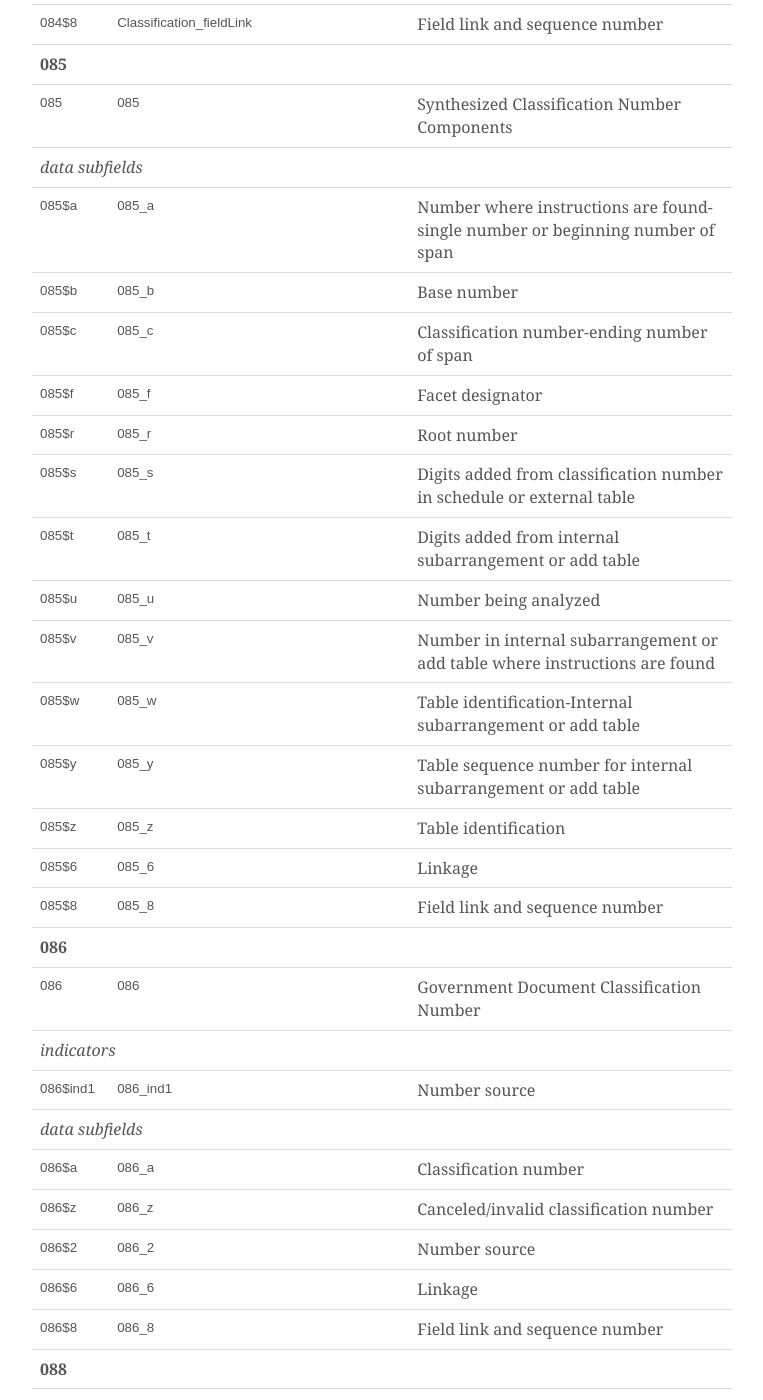
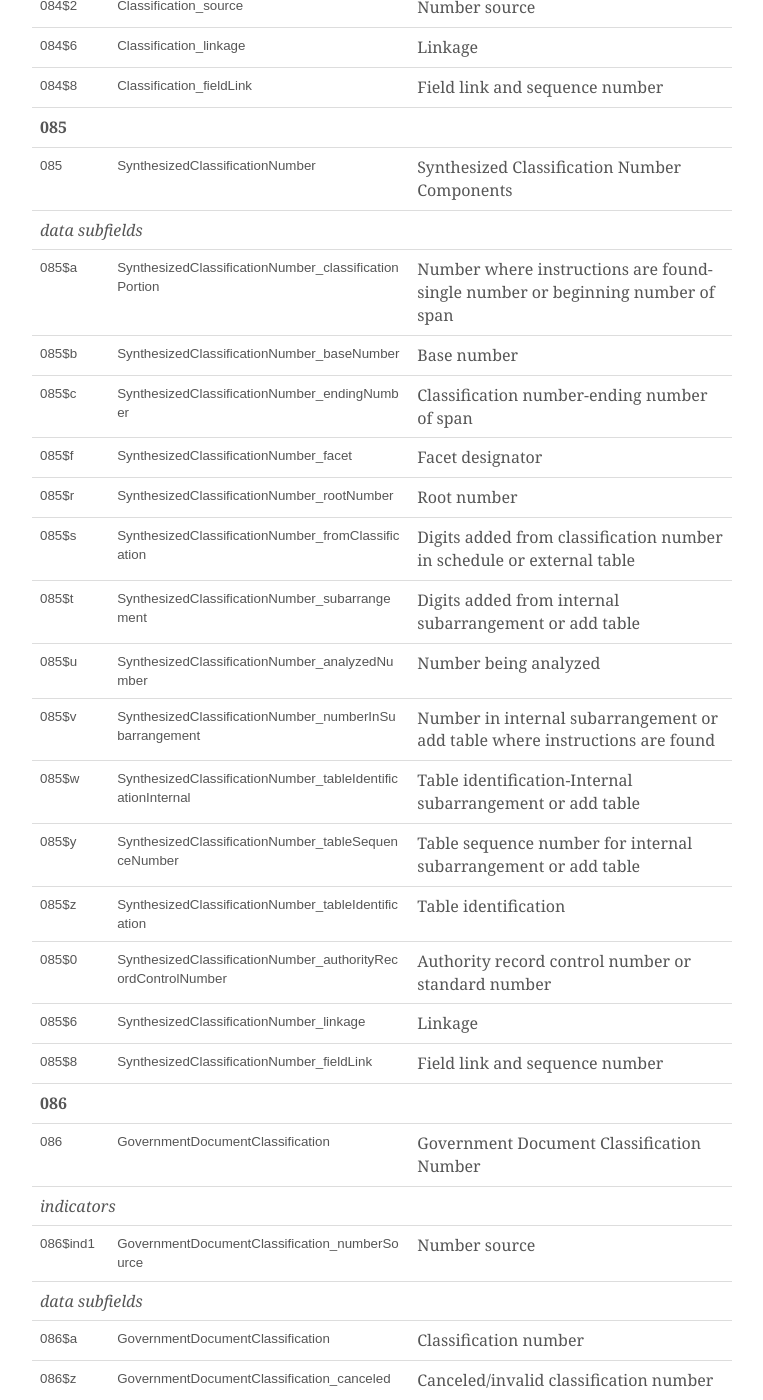
Before and after one commit to pkiraly/pkiraly.github.io, a Jekyll site: the page built from _posts/2017-09-24-mapping.md, in a window 1280 px wide and 1400 px high, scrolled down 21196 px. Shown: the whole window, without its empty margins (258-1021 px from the left). Built offline with Jekyll 4.4.1, drawn with Linux system fonts in a browser that asks for light colours; nearby versions of some CDN libraries; some web fonts are replaced; comment, search, counter and statistics services are not loaded; some of the changed text lies outside the part shown.

Commit message:
Update 2017-09-24-mapping.md

```diff
--- a/_posts/2017-09-24-mapping.md
+++ b/_posts/2017-09-24-mapping.md
@@ -62,10 +62,10 @@ It is a quite long work and I haven't finished yet. I've created a frequency sta
 <tr><td class="marc">017$b</td><td class="mq">CopyrightNumber_source</td><td>Assigning agency</td></tr>
 <tr><td class="marc">017$d</td><td class="mq">CopyrightNumber_date</td><td>Date</td></tr>
 <tr><td class="marc">017$i</td><td class="mq">CopyrightNumber_note</td><td>Display text</td></tr>
-<tr><td class="marc">017$z</td><td class="mq">CopyrightNumber_z</td><td>Canceled/invalid copyright or legal deposit number</td></tr>
-<tr><td class="marc">017$2</td><td class="mq">CopyrightNumber_2</td><td>Source</td></tr>
-<tr><td class="marc">017$6</td><td class="mq">CopyrightNumber_6</td><td>Linkage</td></tr>
-<tr><td class="marc">017$8</td><td class="mq">CopyrightNumber_8</td><td>Field link and sequence number</td></tr>
+<tr><td class="marc">017$z</td><td class="mq">CopyrightNumber_canceled</td><td>Canceled/invalid copyright or legal deposit number</td></tr>
+<tr><td class="marc">017$2</td><td class="mq">CopyrightNumber_source</td><td>Source</td></tr>
+<tr><td class="marc">017$6</td><td class="mq">CopyrightNumber_linkage</td><td>Linkage</td></tr>
+<tr><td class="marc">017$8</td><td class="mq">CopyrightNumber_fieldLink</td><td>Field link and sequence number</td></tr>
 <tr><td colspan="3"><strong>018</strong></td></tr>
 <tr><td class="marc">018</td><td class="mq">018</td><td>Copyright Article-Fee Code</td></tr>
 <tr><td colspan="3"><em>data subfields</em></td></tr>
@@ -363,8 +363,8 @@ It is a quite long work and I haven't finished yet. I've created a frequency sta
 <tr><td colspan="3"><strong>050</strong></td></tr>
 <tr><td class="marc">050</td><td class="mq">ClassificationLcc</td><td>Library of Congress Call Number</td></tr>
 <tr><td colspan="3"><em>indicators</em></td></tr>
-<tr><td class="marc">050$ind1</td><td class="mq">ClassificationLcc_ind1</td><td>Existence in LC collection</td></tr>
-<tr><td class="marc">050$ind2</td><td class="mq">ClassificationLcc_ind2</td><td>Source of call number</td></tr>
+<tr><td class="marc">050$ind1</td><td class="mq">ClassificationLcc_existenceInLC</td><td>Existence in LC collection</td></tr>
+<tr><td class="marc">050$ind2</td><td class="mq">ClassificationLcc_source</td><td>Source of call number</td></tr>
 <tr><td colspan="3"><em>data subfields</em></td></tr>
 <tr><td class="marc">050$a</td><td class="mq">ClassificationLcc</td><td>Classification number</td></tr>
 <tr><td class="marc">050$b</td><td class="mq">ClassificationLcc_itemPortion</td><td>Item number</td></tr>
@@ -372,23 +372,23 @@ It is a quite long work and I haven't finished yet. I've created a frequency sta
 <tr><td class="marc">050$6</td><td class="mq">ClassificationLcc_linkage</td><td>Linkage</td></tr>
 <tr><td class="marc">050$8</td><td class="mq">ClassificationLcc_fieldLink</td><td>Field link and sequence number</td></tr>
 <tr><td colspan="3"><strong>051</strong></td></tr>
-<tr><td class="marc">051</td><td class="mq">051</td><td>Library of Congress Copy, Issue, Offprint Statement</td></tr>
-<tr><td colspan="3"><em>data subfields</em></td></tr>
-<tr><td class="marc">051$a</td><td class="mq">051_a</td><td>Classification number</td></tr>
-<tr><td class="marc">051$b</td><td class="mq">051_b</td><td>Item number</td></tr>
-<tr><td class="marc">051$c</td><td class="mq">051_c</td><td>Copy information</td></tr>
-<tr><td class="marc">051$8</td><td class="mq">051_8</td><td>Field link and sequence number</td></tr>
+<tr><td class="marc">051</td><td class="mq">ShelfMarkLcc</td><td>Library of Congress Copy, Issue, Offprint Statement</td></tr>
+<tr><td colspan="3"><em>data subfields</em></td></tr>
+<tr><td class="marc">051$a</td><td class="mq">ShelfMarkLcc</td><td>Classification number</td></tr>
+<tr><td class="marc">051$b</td><td class="mq">ShelfMarkLcc_itemNumber</td><td>Item number</td></tr>
+<tr><td class="marc">051$c</td><td class="mq">ShelfMarkLcc_copy</td><td>Copy information</td></tr>
+<tr><td class="marc">051$8</td><td class="mq">ShelfMarkLcc_fieldLink</td><td>Field link and sequence number</td></tr>
 <tr><td colspan="3"><strong>052</strong></td></tr>
-<tr><td class="marc">052</td><td class="mq">052</td><td>Geographic Classification</td></tr>
-<tr><td colspan="3"><em>indicators</em></td></tr>
-<tr><td class="marc">052$ind1</td><td class="mq">052_ind1</td><td>Code source</td></tr>
-<tr><td colspan="3"><em>data subfields</em></td></tr>
-<tr><td class="marc">052$a</td><td class="mq">052_a</td><td>Geographic classification area code</td></tr>
-<tr><td class="marc">052$b</td><td class="mq">052_b</td><td>Geographic classification subarea code</td></tr>
-<tr><td class="marc">052$d</td><td class="mq">052_d</td><td>Populated place name</td></tr>
-<tr><td class="marc">052$2</td><td class="mq">052_2</td><td>Code source</td></tr>
-<tr><td class="marc">052$6</td><td class="mq">052_6</td><td>Linkage</td></tr>
-<tr><td class="marc">052$8</td><td class="mq">052_8</td><td>Field link and sequence number</td></tr>
+<tr><td class="marc">052</td><td class="mq">GeographicClassification</td><td>Geographic Classification</td></tr>
+<tr><td colspan="3"><em>indicators</em></td></tr>
+<tr><td class="marc">052$ind1</td><td class="mq">GeographicClassification_codeSource</td><td>Code source</td></tr>
+<tr><td colspan="3"><em>data subfields</em></td></tr>
+<tr><td class="marc">052$a</td><td class="mq">GeographicClassification</td><td>Geographic classification area code</td></tr>
+<tr><td class="marc">052$b</td><td class="mq">GeographicClassification_subarea</td><td>Geographic classification subarea code</td></tr>
+<tr><td class="marc">052$d</td><td class="mq">GeographicClassificationlabel</td><td>Populated place name</td></tr>
+<tr><td class="marc">052$2</td><td class="mq">GeographicClassification_source</td><td>Code source</td></tr>
+<tr><td class="marc">052$6</td><td class="mq">GeographicClassification_linkage</td><td>Linkage</td></tr>
+<tr><td class="marc">052$8</td><td class="mq">GeographicClassification_fieldLink</td><td>Field link and sequence number</td></tr>
 <tr><td colspan="3"><strong>055</strong></td></tr>
 <tr><td class="marc">055</td><td class="mq">ClassificationLcc</td><td>Classification Numbers Assigned in Canada</td></tr>
 <tr><td colspan="3"><em>indicators</em></td></tr>
@@ -412,12 +412,12 @@ It is a quite long work and I haven't finished yet. I've created a frequency sta
 <tr><td class="marc">060$0</td><td class="mq">ClassificationNlm_authorityRecordControlNumber</td><td>Authority record control number or standard number</td></tr>
 <tr><td class="marc">060$8</td><td class="mq">ClassificationNlm_fieldLink</td><td>Field link and sequence number</td></tr>
 <tr><td colspan="3"><strong>061</strong></td></tr>
-<tr><td class="marc">061</td><td class="mq">061</td><td>National Library of Medicine Copy Statement</td></tr>
-<tr><td colspan="3"><em>data subfields</em></td></tr>
-<tr><td class="marc">061$a</td><td class="mq">061_a</td><td>Classification number</td></tr>
-<tr><td class="marc">061$b</td><td class="mq">061_b</td><td>Item number</td></tr>
-<tr><td class="marc">061$c</td><td class="mq">061_c</td><td>Copy information</td></tr>
-<tr><td class="marc">061$8</td><td class="mq">061_8</td><td>Field link and sequence number</td></tr>
+<tr><td class="marc">061</td><td class="mq">NlmCopy</td><td>National Library of Medicine Copy Statement</td></tr>
+<tr><td colspan="3"><em>data subfields</em></td></tr>
+<tr><td class="marc">061$a</td><td class="mq">NlmCopy_classification</td><td>Classification number</td></tr>
+<tr><td class="marc">061$b</td><td class="mq">NlmCopy_item</td><td>Item number</td></tr>
+<tr><td class="marc">061$c</td><td class="mq">NlmCopy_copy</td><td>Copy information</td></tr>
+<tr><td class="marc">061$8</td><td class="mq">NlmCopy_fieldLink</td><td>Field link and sequence number</td></tr>
 <tr><td colspan="3"><strong>066</strong></td></tr>
 <tr><td class="marc">066</td><td class="mq">CharacterSets</td><td>Character Sets Present</td></tr>
 <tr><td colspan="3"><em>data subfields</em></td></tr>
@@ -425,20 +425,21 @@ It is a quite long work and I haven't finished yet. I've created a frequency sta
 <tr><td class="marc">066$b</td><td class="mq">CharacterSets_g1</td><td>Primary G1 character set</td></tr>
 <tr><td class="marc">066$c</td><td class="mq">CharacterSets_alternate</td><td>Alternate G0 or G1 character set</td></tr>
 <tr><td colspan="3"><strong>070</strong></td></tr>
-<tr><td class="marc">070</td><td class="mq">070</td><td>National Agricultural Library Call Number</td></tr>
-<tr><td colspan="3"><em>indicators</em></td></tr>
-<tr><td class="marc">070$ind1</td><td class="mq">070_ind1</td><td>Existence in NAL collection</td></tr>
-<tr><td colspan="3"><em>data subfields</em></td></tr>
-<tr><td class="marc">070$a</td><td class="mq">070_a</td><td>Classification number</td></tr>
-<tr><td class="marc">070$b</td><td class="mq">070_b</td><td>Item number</td></tr>
-<tr><td class="marc">070$8</td><td class="mq">070_8</td><td>Field link and sequence number</td></tr>
+<tr><td class="marc">070</td><td class="mq">NalCallNumber</td><td>National Agricultural Library Call Number</td></tr>
+<tr><td colspan="3"><em>indicators</em></td></tr>
+<tr><td class="marc">070$ind1</td><td class="mq">NalCallNumber_ind1</td><td>Existence in NAL collection</td></tr>
+<tr><td colspan="3"><em>data subfields</em></td></tr>
+<tr><td class="marc">070$a</td><td class="mq">NalCallNumber_classification</td><td>Classification number</td></tr>
+<tr><td class="marc">070$b</td><td class="mq">NalCallNumber_item</td><td>Item number</td></tr>
+<tr><td class="marc">070$0</td><td class="mq">NalCallNumber_authorityRecordControlNumber</td><td>Authority record control number or standard number</td></tr>
+<tr><td class="marc">070$8</td><td class="mq">NalCallNumber_fieldLink</td><td>Field link and sequence number</td></tr>
 <tr><td colspan="3"><strong>071</strong></td></tr>
-<tr><td class="marc">071</td><td class="mq">071</td><td>National Agricultural Library Copy Statement</td></tr>
-<tr><td colspan="3"><em>data subfields</em></td></tr>
-<tr><td class="marc">071$a</td><td class="mq">071_a</td><td>Classification number</td></tr>
-<tr><td class="marc">071$b</td><td class="mq">071_b</td><td>Item number</td></tr>
-<tr><td class="marc">071$c</td><td class="mq">071_c</td><td>Copy information</td></tr>
-<tr><td class="marc">071$8</td><td class="mq">071_8</td><td>Field link and sequence number</td></tr>
+<tr><td class="marc">071</td><td class="mq">NalCopy</td><td>National Agricultural Library Copy Statement</td></tr>
+<tr><td colspan="3"><em>data subfields</em></td></tr>
+<tr><td class="marc">071$a</td><td class="mq">NalCopy_classification</td><td>Classification number</td></tr>
+<tr><td class="marc">071$b</td><td class="mq">NalCopy_item</td><td>Item number</td></tr>
+<tr><td class="marc">071$c</td><td class="mq">NalCopy_copy</td><td>Copy information</td></tr>
+<tr><td class="marc">071$8</td><td class="mq">NalCopy_fieldLink</td><td>Field link and sequence number</td></tr>
 <tr><td colspan="3"><strong>072</strong></td></tr>
 <tr><td class="marc">072</td><td class="mq">SubjectCategoryCode</td><td>Subject Category Code</td></tr>
 <tr><td colspan="3"><em>indicators</em></td></tr>
@@ -450,27 +451,27 @@ It is a quite long work and I haven't finished yet. I've created a frequency sta
 <tr><td class="marc">072$6</td><td class="mq">SubjectCategoryCode_linkage</td><td>Linkage</td></tr>
 <tr><td class="marc">072$8</td><td class="mq">SubjectCategoryCode_fieldLink</td><td>Field link and sequence number</td></tr>
 <tr><td colspan="3"><strong>074</strong></td></tr>
-<tr><td class="marc">074</td><td class="mq">074</td><td>GPO Item Number</td></tr>
-<tr><td colspan="3"><em>data subfields</em></td></tr>
-<tr><td class="marc">074$a</td><td class="mq">074_a</td><td>GPO item number</td></tr>
-<tr><td class="marc">074$z</td><td class="mq">074_z</td><td>Canceled/invalid GPO item number</td></tr>
-<tr><td class="marc">074$8</td><td class="mq">074_8</td><td>Field link and sequence number</td></tr>
+<tr><td class="marc">074</td><td class="mq">GPOItemNumber</td><td>GPO Item Number</td></tr>
+<tr><td colspan="3"><em>data subfields</em></td></tr>
+<tr><td class="marc">074$a</td><td class="mq">GPOItemNumber</td><td>GPO item number</td></tr>
+<tr><td class="marc">074$z</td><td class="mq">GPOItemNumber_canceled</td><td>Canceled/invalid GPO item number</td></tr>
+<tr><td class="marc">074$8</td><td class="mq">GPOItemNumber_fieldLink</td><td>Field link and sequence number</td></tr>
 <tr><td colspan="3"><strong>080</strong></td></tr>
-<tr><td class="marc">080</td><td class="mq">080</td><td>Universal Decimal Classification Number</td></tr>
-<tr><td colspan="3"><em>indicators</em></td></tr>
-<tr><td class="marc">080$ind1</td><td class="mq">080_ind1</td><td>Type of edition</td></tr>
-<tr><td colspan="3"><em>data subfields</em></td></tr>
-<tr><td class="marc">080$a</td><td class="mq">080_a</td><td>Universal Decimal Classification number</td></tr>
-<tr><td class="marc">080$b</td><td class="mq">080_b</td><td>Item number</td></tr>
-<tr><td class="marc">080$x</td><td class="mq">080_x</td><td>Common auxiliary subdivision</td></tr>
-<tr><td class="marc">080$2</td><td class="mq">080_2</td><td>Edition identifier</td></tr>
-<tr><td class="marc">080$6</td><td class="mq">080_6</td><td>Linkage</td></tr>
-<tr><td class="marc">080$8</td><td class="mq">080_8</td><td>Field link and sequence number</td></tr>
+<tr><td class="marc">080</td><td class="mq">Udc</td><td>Universal Decimal Classification Number</td></tr>
+<tr><td colspan="3"><em>indicators</em></td></tr>
+<tr><td class="marc">080$ind1</td><td class="mq">Udc_type</td><td>Type of edition</td></tr>
+<tr><td colspan="3"><em>data subfields</em></td></tr>
+<tr><td class="marc">080$a</td><td class="mq">Udc</td><td>Universal Decimal Classification number</td></tr>
+<tr><td class="marc">080$b</td><td class="mq">Udc_number</td><td>Item number</td></tr>
+<tr><td class="marc">080$x</td><td class="mq">Udc_commonAuxiliarySubdivision</td><td>Common auxiliary subdivision</td></tr>
+<tr><td class="marc">080$2</td><td class="mq">Udc_edition</td><td>Edition identifier</td></tr>
+<tr><td class="marc">080$6</td><td class="mq">Udc_linkage</td><td>Linkage</td></tr>
+<tr><td class="marc">080$8</td><td class="mq">Udc_fieldLink</td><td>Field link and sequence number</td></tr>
 <tr><td colspan="3"><strong>082</strong></td></tr>
 <tr><td class="marc">082</td><td class="mq">ClassificationDdc</td><td>Dewey Decimal Classification Number</td></tr>
 <tr><td colspan="3"><em>indicators</em></td></tr>
-<tr><td class="marc">082$ind1</td><td class="mq">ClassificationDdc_ind1</td><td>Type of edition</td></tr>
-<tr><td class="marc">082$ind2</td><td class="mq">ClassificationDdc_ind2</td><td>Source of classification number</td></tr>
+<tr><td class="marc">082$ind1</td><td class="mq">ClassificationDdc_editionType</td><td>Type of edition</td></tr>
+<tr><td class="marc">082$ind2</td><td class="mq">ClassificationDdc_classificationSource</td><td>Source of classification number</td></tr>
 <tr><td colspan="3"><em>data subfields</em></td></tr>
 <tr><td class="marc">082$a</td><td class="mq">ClassificationDdc</td><td>Classification number</td></tr>
 <tr><td class="marc">082$b</td><td class="mq">ClassificationDdc_itemPortion</td><td>Item number</td></tr>
@@ -480,19 +481,19 @@ It is a quite long work and I haven't finished yet. I've created a frequency sta
 <tr><td class="marc">082$6</td><td class="mq">ClassificationDdc_linkage</td><td>Linkage</td></tr>
 <tr><td class="marc">082$8</td><td class="mq">ClassificationDdc_fieldLink</td><td>Field link and sequence number</td></tr>
 <tr><td colspan="3"><strong>083</strong></td></tr>
-<tr><td class="marc">083</td><td class="mq">083</td><td>Additional Dewey Decimal Classification Number</td></tr>
-<tr><td colspan="3"><em>indicators</em></td></tr>
-<tr><td class="marc">083$ind1</td><td class="mq">083_ind1</td><td>Type of edition</td></tr>
-<tr><td colspan="3"><em>data subfields</em></td></tr>
-<tr><td class="marc">083$a</td><td class="mq">083_a</td><td>Classification number</td></tr>
-<tr><td class="marc">083$c</td><td class="mq">083_c</td><td>Classification number--Ending number of span</td></tr>
-<tr><td class="marc">083$m</td><td class="mq">083_m</td><td>Standard or optional designation</td></tr>
-<tr><td class="marc">083$q</td><td class="mq">083_q</td><td>Assigning agency</td></tr>
-<tr><td class="marc">083$y</td><td class="mq">083_y</td><td>Table sequence number for internal subarrangement or add table</td></tr>
-<tr><td class="marc">083$z</td><td class="mq">083_z</td><td>Table identification</td></tr>
-<tr><td class="marc">083$2</td><td class="mq">083_2</td><td>Edition number</td></tr>
-<tr><td class="marc">083$6</td><td class="mq">083_6</td><td>Linkage</td></tr>
-<tr><td class="marc">083$8</td><td class="mq">083_8</td><td>Field link and sequence number</td></tr>
+<tr><td class="marc">083</td><td class="mq">ClassificationAdditionalDdc</td><td>Additional Dewey Decimal Classification Number</td></tr>
+<tr><td colspan="3"><em>indicators</em></td></tr>
+<tr><td class="marc">083$ind1</td><td class="mq">ClassificationAdditionalDdc_editionType</td><td>Type of edition</td></tr>
+<tr><td colspan="3"><em>data subfields</em></td></tr>
+<tr><td class="marc">083$a</td><td class="mq">ClassificationAdditionalDdc</td><td>Classification number</td></tr>
+<tr><td class="marc">083$c</td><td class="mq">ClassificationAdditionalDdc_endingNumber</td><td>Classification number--Ending number of span</td></tr>
+<tr><td class="marc">083$m</td><td class="mq">ClassificationAdditionalDdc_standard</td><td>Standard or optional designation</td></tr>
+<tr><td class="marc">083$q</td><td class="mq">ClassificationAdditionalDdc_source</td><td>Assigning agency</td></tr>
+<tr><td class="marc">083$y</td><td class="mq">ClassificationAdditionalDdc_tableSequenceNumber</td><td>Table sequence number for internal subarrangement or add table</td></tr>
+<tr><td class="marc">083$z</td><td class="mq">ClassificationAdditionalDdc_tableId</td><td>Table identification</td></tr>
+<tr><td class="marc">083$2</td><td class="mq">ClassificationAdditionalDdc_edition</td><td>Edition number</td></tr>
+<tr><td class="marc">083$6</td><td class="mq">ClassificationAdditionalDdc_linkage</td><td>Linkage</td></tr>
+<tr><td class="marc">083$8</td><td class="mq">ClassificationAdditionalDdc_fieldLink</td><td>Field link and sequence number</td></tr>
 <tr><td colspan="3"><strong>084</strong></td></tr>
 <tr><td class="marc">084</td><td class="mq">Classification</td><td>Other Classificaton Number</td></tr>
 <tr><td colspan="3"><em>data subfields</em></td></tr>
@@ -503,39 +504,40 @@ It is a quite long work and I haven't finished yet. I've created a frequency sta
 <tr><td class="marc">084$6</td><td class="mq">Classification_linkage</td><td>Linkage</td></tr>
 <tr><td class="marc">084$8</td><td class="mq">Classification_fieldLink</td><td>Field link and sequence number</td></tr>
 <tr><td colspan="3"><strong>085</strong></td></tr>
-<tr><td class="marc">085</td><td class="mq">085</td><td>Synthesized Classification Number Components</td></tr>
-<tr><td colspan="3"><em>data subfields</em></td></tr>
-<tr><td class="marc">085$a</td><td class="mq">085_a</td><td>Number where instructions are found-single number or beginning number of span</td></tr>
-<tr><td class="marc">085$b</td><td class="mq">085_b</td><td>Base number</td></tr>
-<tr><td class="marc">085$c</td><td class="mq">085_c</td><td>Classification number-ending number of span</td></tr>
-<tr><td class="marc">085$f</td><td class="mq">085_f</td><td>Facet designator</td></tr>
-<tr><td class="marc">085$r</td><td class="mq">085_r</td><td>Root number</td></tr>
-<tr><td class="marc">085$s</td><td class="mq">085_s</td><td>Digits added from classification number in schedule or external table</td></tr>
-<tr><td class="marc">085$t</td><td class="mq">085_t</td><td>Digits added from internal subarrangement or add table</td></tr>
-<tr><td class="marc">085$u</td><td class="mq">085_u</td><td>Number being analyzed</td></tr>
-<tr><td class="marc">085$v</td><td class="mq">085_v</td><td>Number in internal subarrangement or add table where instructions are found</td></tr>
-<tr><td class="marc">085$w</td><td class="mq">085_w</td><td>Table identification-Internal subarrangement or add table</td></tr>
-<tr><td class="marc">085$y</td><td class="mq">085_y</td><td>Table sequence number for internal subarrangement or add table</td></tr>
-<tr><td class="marc">085$z</td><td class="mq">085_z</td><td>Table identification</td></tr>
-<tr><td class="marc">085$6</td><td class="mq">085_6</td><td>Linkage</td></tr>
-<tr><td class="marc">085$8</td><td class="mq">085_8</td><td>Field link and sequence number</td></tr>
+<tr><td class="marc">085</td><td class="mq">SynthesizedClassificationNumber</td><td>Synthesized Classification Number Components</td></tr>
+<tr><td colspan="3"><em>data subfields</em></td></tr>
+<tr><td class="marc">085$a</td><td class="mq">SynthesizedClassificationNumber_classificationPortion</td><td>Number where instructions are found-single number or beginning number of span</td></tr>
+<tr><td class="marc">085$b</td><td class="mq">SynthesizedClassificationNumber_baseNumber</td><td>Base number</td></tr>
+<tr><td class="marc">085$c</td><td class="mq">SynthesizedClassificationNumber_endingNumber</td><td>Classification number-ending number of span</td></tr>
+<tr><td class="marc">085$f</td><td class="mq">SynthesizedClassificationNumber_facet</td><td>Facet designator</td></tr>
+<tr><td class="marc">085$r</td><td class="mq">SynthesizedClassificationNumber_rootNumber</td><td>Root number</td></tr>
+<tr><td class="marc">085$s</td><td class="mq">SynthesizedClassificationNumber_fromClassification</td><td>Digits added from classification number in schedule or external table</td></tr>
+<tr><td class="marc">085$t</td><td class="mq">SynthesizedClassificationNumber_subarrangement</td><td>Digits added from internal subarrangement or add table</td></tr>
+<tr><td class="marc">085$u</td><td class="mq">SynthesizedClassificationNumber_analyzedNumber</td><td>Number being analyzed</td></tr>
+<tr><td class="marc">085$v</td><td class="mq">SynthesizedClassificationNumber_numberInSubarrangement</td><td>Number in internal subarrangement or add table where instructions are found</td></tr>
+<tr><td class="marc">085$w</td><td class="mq">SynthesizedClassificationNumber_tableIdentificationInternal</td><td>Table identification-Internal subarrangement or add table</td></tr>
+<tr><td class="marc">085$y</td><td class="mq">SynthesizedClassificationNumber_tableSequenceNumber</td><td>Table sequence number for internal subarrangement or add table</td></tr>
+<tr><td class="marc">085$z</td><td class="mq">SynthesizedClassificationNumber_tableIdentification</td><td>Table identification</td></tr>
+<tr><td class="marc">085$0</td><td class="mq">SynthesizedClassificationNumber_authorityRecordControlNumber</td><td>Authority record control number or standard number</td></tr>
+<tr><td class="marc">085$6</td><td class="mq">SynthesizedClassificationNumber_linkage</td><td>Linkage</td></tr>
+<tr><td class="marc">085$8</td><td class="mq">SynthesizedClassificationNumber_fieldLink</td><td>Field link and sequence number</td></tr>
 <tr><td colspan="3"><strong>086</strong></td></tr>
-<tr><td class="marc">086</td><td class="mq">086</td><td>Government Document Classification Number</td></tr>
-<tr><td colspan="3"><em>indicators</em></td></tr>
-<tr><td class="marc">086$ind1</td><td class="mq">086_ind1</td><td>Number source</td></tr>
-<tr><td colspan="3"><em>data subfields</em></td></tr>
-<tr><td class="marc">086$a</td><td class="mq">086_a</td><td>Classification number</td></tr>
-<tr><td class="marc">086$z</td><td class="mq">086_z</td><td>Canceled/invalid classification number</td></tr>
-<tr><td class="marc">086$2</td><td class="mq">086_2</td><td>Number source</td></tr>
-<tr><td class="marc">086$6</td><td class="mq">086_6</td><td>Linkage</td></tr>
-<tr><td class="marc">086$8</td><td class="mq">086_8</td><td>Field link and sequence number</td></tr>
+<tr><td class="marc">086</td><td class="mq">GovernmentDocumentClassification</td><td>Government Document Classification Number</td></tr>
+<tr><td colspan="3"><em>indicators</em></td></tr>
+<tr><td class="marc">086$ind1</td><td class="mq">GovernmentDocumentClassification_numberSource</td><td>Number source</td></tr>
+<tr><td colspan="3"><em>data subfields</em></td></tr>
+<tr><td class="marc">086$a</td><td class="mq">GovernmentDocumentClassification</td><td>Classification number</td></tr>
+<tr><td class="marc">086$z</td><td class="mq">GovernmentDocumentClassification_canceled</td><td>Canceled/invalid classification number</td></tr>
+<tr><td class="marc">086$2</td><td class="mq">GovernmentDocumentClassification_source</td><td>Number source</td></tr>
+<tr><td class="marc">086$6</td><td class="mq">GovernmentDocumentClassification_linkage</td><td>Linkage</td></tr>
+<tr><td class="marc">086$8</td><td class="mq">GovernmentDocumentClassification_fieldLink</td><td>Field link and sequence number</td></tr>
 <tr><td colspan="3"><strong>088</strong></td></tr>
-<tr><td class="marc">088</td><td class="mq">088</td><td>Report Number</td></tr>
-<tr><td colspan="3"><em>data subfields</em></td></tr>
-<tr><td class="marc">088$a</td><td class="mq">088_a</td><td>Report number</td></tr>
-<tr><td class="marc">088$z</td><td class="mq">088_z</td><td>Canceled/invalid report number</td></tr>
-<tr><td class="marc">088$6</td><td class="mq">088_6</td><td>Linkage</td></tr>
-<tr><td class="marc">088$8</td><td class="mq">088_8</td><td>Field link and sequence number</td></tr>
+<tr><td class="marc">088</td><td class="mq">ReportNumber</td><td>Report Number</td></tr>
+<tr><td colspan="3"><em>data subfields</em></td></tr>
+<tr><td class="marc">088$a</td><td class="mq">ReportNumber</td><td>Report number</td></tr>
+<tr><td class="marc">088$z</td><td class="mq">ReportNumber_canceled</td><td>Canceled/invalid report number</td></tr>
+<tr><td class="marc">088$6</td><td class="mq">ReportNumber_linkage</td><td>Linkage</td></tr>
+<tr><td class="marc">088$8</td><td class="mq">ReportNumber_fieldLink</td><td>Field link and sequence number</td></tr>
 <tr><td colspan="3"><strong>100</strong></td></tr>
 <tr><td class="marc">100</td><td class="mq">MainPersonalName</td><td>Main Entry - Personal Name</td></tr>
 <tr><td colspan="3"><em>indicators</em></td></tr>
```
